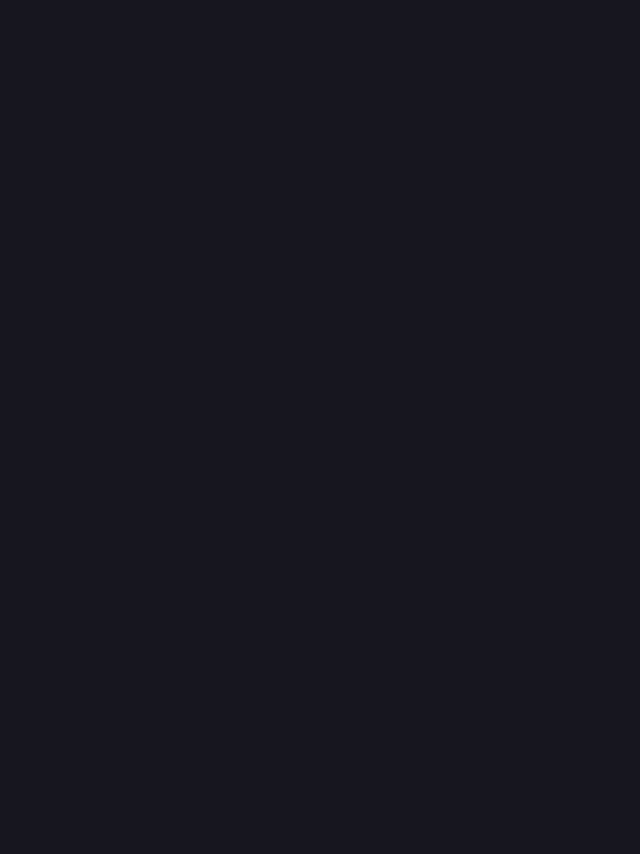
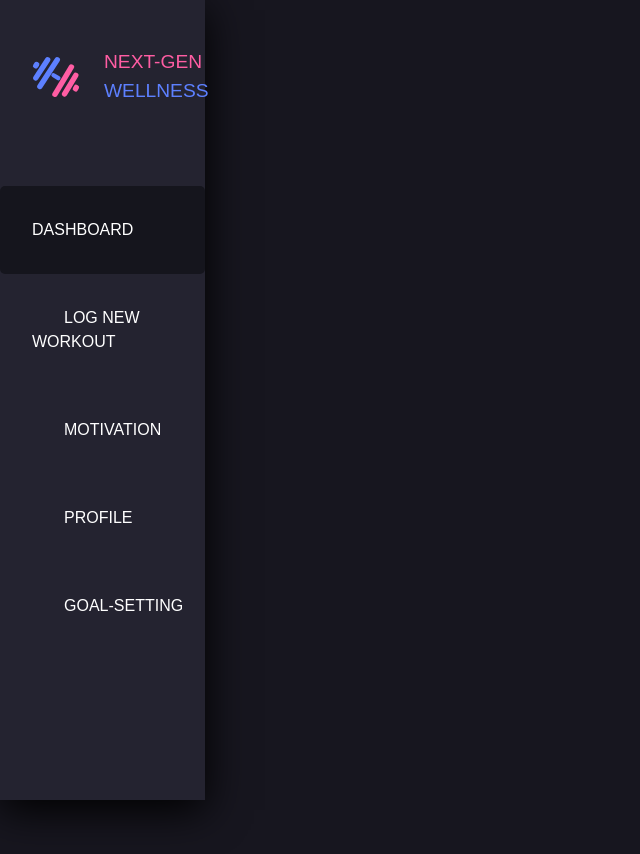
Before and after one commit to RiaChacko/NextGenWellness, a React (Vite) app: page /activities in a window 1280 px wide. Before the commit this address had no page. Shown: the top 854 px of the page, without its empty margins (0-640 px from the left). Before the commit the page ends 800 px from the top, so only its background shows below. Built offline with nearby package versions, Linux system fonts and the light colour scheme; a web font is replaced by a local one.

Commit message:
Added a page for recommended activities

```diff
--- a/src/App.jsx
+++ b/src/App.jsx
@@ -12,6 +12,7 @@ import Navbar from './pages/Navbar.jsx';
 import Motivation from './pages/Motivation.jsx';
 import DeleteAccount from './pages/DeleteAccount.jsx';
 import Log from './pages/Log.jsx';
+import RecommendedActivities from './pages/RecommendedActivities.jsx';
 
 function App() {
 
@@ -32,6 +33,7 @@ function App() {
           <Route path='/navbar' element={<Navbar/>}/>
           <Route path='/motivation' element={<Motivation/>}/>
           <Route path='/log-new-workout' element={<Log/>}/>
+          <Route path='/activities' element={<RecommendedActivities/>}/>
 
         </Routes>
 
--- a/src/pages/Dashboard.jsx
+++ b/src/pages/Dashboard.jsx
@@ -172,7 +172,6 @@ function Dashboard () {
                 </div>
                 <div className="fitness-goals-dashboard">
                     <h3>Fitness Goals</h3>
-
                     {goals.length > 0 ? (
                         goals.slice(0, 3).map((goal, index) => {
                             const matchingActivity = activity.find(act => act.activityType === goal.exerciseName);
--- /dev/null
+++ b/src/pages/RecommendedActivities.css
@@ -0,0 +1,4 @@
+.recommended-container{
+    background-color: #17161F;
+    height: 200rem;
+}
--- /dev/null
+++ b/src/pages/RecommendedActivities.jsx
@@ -0,0 +1,13 @@
+import "../pages/RecommendedActivities.css"
+import Navbar from "./Navbar";
+function RecommendedActivities(){
+
+    return(
+        <div className="recommended-container">
+            <Navbar/>
+        </div>
+    );
+
+}
+
+export default RecommendedActivities;
```
